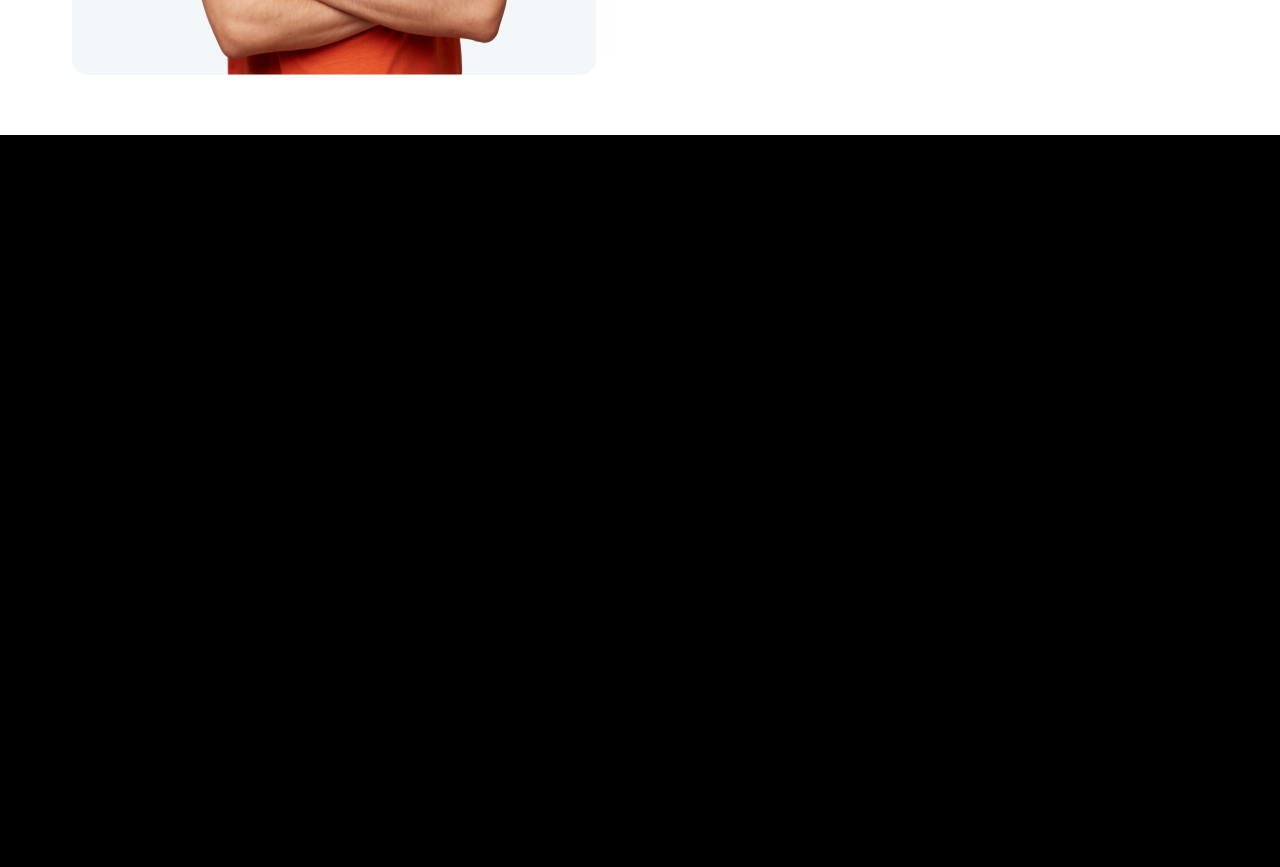
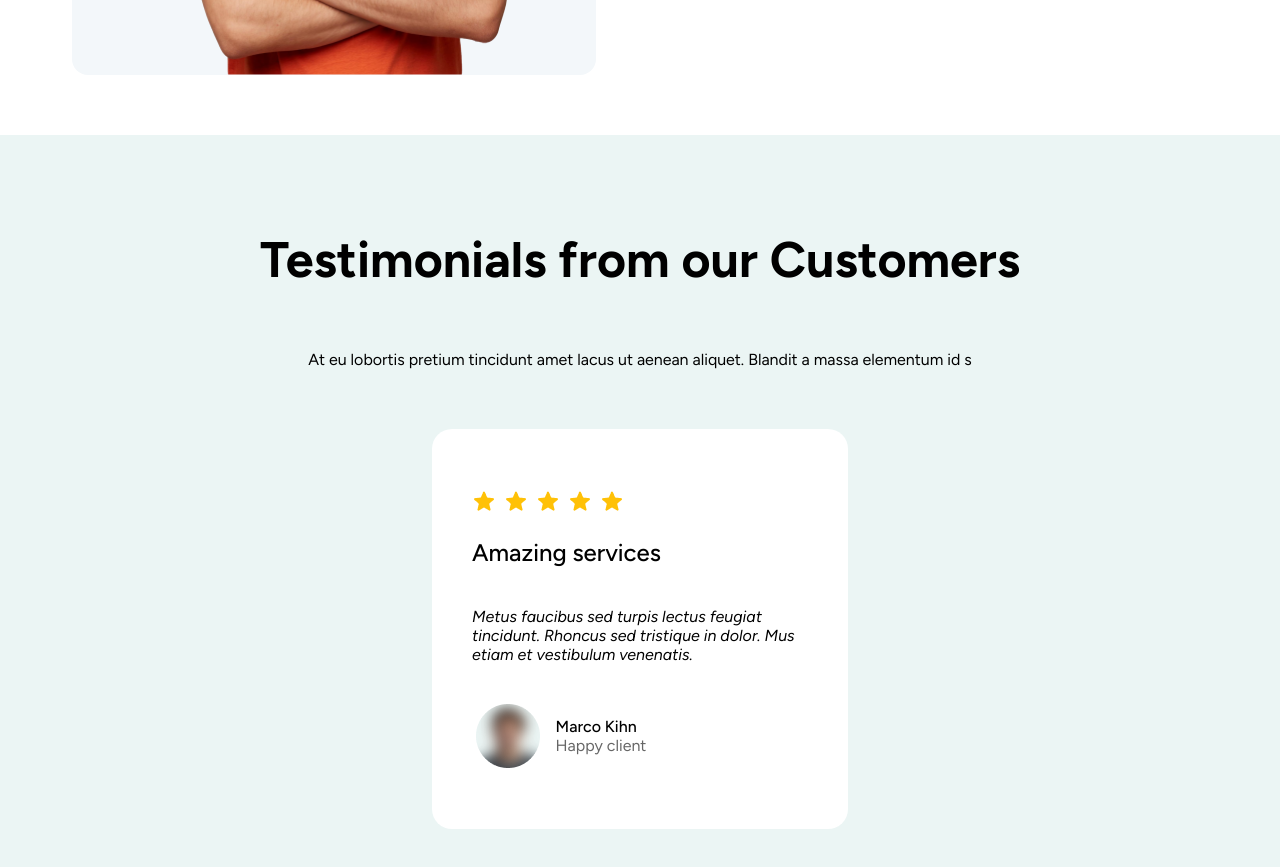
Before and after one commit to frontendvidu/Project-jobfindr, a React (Create React App) app: page / in a window 1280 px wide. Shown: the part 2380-3247 px from the top of the page. Before the commit the page ends 2515 px from the top, so only its background shows below. Built offline with nearby package versions, Linux system fonts and the light colour scheme.

Commit message:
Create Testimonial Component

```diff
--- a/src/App.jsx
+++ b/src/App.jsx
@@ -3,6 +3,7 @@ import Hero from "./Components/Hero/Hero";
 import Sponsored from "./Components/Sponsored/Sponsored";
 import Category from "./Components/Category/Category";
 import Services from "./Components/Services/Services";
+import Testimonials from "./Components/Testimonials/Testimonials";
 function App() {
   return (
     <>
@@ -10,6 +11,7 @@ function App() {
       <Sponsored />
       <Category />
       <Services />
+      <Testimonials />
     </>
   );
 }
--- /dev/null
+++ b/src/Components/Testimonials/Testimonials.jsx
@@ -0,0 +1,37 @@
+import React from "react";
+import styles from "./Testimonials.module.css";
+import Stars from "../../Images/Stars.png";
+import Avatar from "../../Images/Avatar.png";
+
+function Testimonials() {
+  return (
+    <section className={styles.sectionTestimonial}>
+      <h2 className={styles.headingTestimonial}>
+        Testimonials from our Customers
+      </h2>
+      <p className={styles.tagTestimonial}>
+        At eu lobortis pretium tincidunt amet lacus ut aenean aliquet. Blandit a
+        massa elementum id s
+      </p>
+      <div className={styles.slidesHandleTestimonial}>
+        <div className={styles.slideTestimonial}>
+          <img src={Stars} alt="stars" className={styles.starsTestimonial} />
+          <h3 className={styles.slideHeadingTestimonial}>Amazing services</h3>
+          <p className={styles.slideQuoteTestimonial}>
+            Metus faucibus sed turpis lectus feugiat tincidunt. Rhoncus sed
+            tristique in dolor. Mus etiam et vestibulum venenatis.
+          </p>
+          <div className={styles.authorTestimonial}>
+            <img src={Avatar} alt="stars" />
+            <div>
+              <p className={styles.authorNameTestimonial}>Marco Kihn</p>
+              <p className={styles.authorPositionTestimonial}>Happy client</p>
+            </div>
+          </div>
+        </div>
+      </div>
+    </section>
+  );
+}
+
+export default Testimonials;
--- /dev/null
+++ b/src/Components/Testimonials/Testimonials.module.css
@@ -0,0 +1,89 @@
+.sectionTestimonial {
+    width: 100%;
+    height: 788px;
+    background-color: #EBF5F4;
+    padding: 120px 0px;
+    display: flex;
+    flex-direction: column;
+    align-items: center;
+    justify-content: center;
+    gap: 60px;
+}
+
+.headingTestimonial {
+    font-size: 50px;
+    font-weight: 700;
+    color: black;
+}
+
+.tagTestimonial {
+    font-size: 16px;
+    font-weight: 400;
+    color: black;
+}
+
+.slidesHandleTestimonial {
+    width: 1296px;
+    height: 400px;
+    display: flex;
+    align-items: center;
+    justify-content: center;
+    gap: 24px;
+}
+
+.slideTestimonial {
+    width: 416px;
+    height: 400px;
+    padding: 40px;
+    border-radius: 20px;
+    display: flex;
+    justify-content: center;
+    align-items: f;
+    flex-direction: column;
+    background-color: white;
+}
+
+.slideHeadingTestimonial {
+    font-size: 24px;
+    font-weight: 500;
+    color: black;
+    margin-bottom: 40px;
+
+}
+
+.slideQuoteTestimonial {
+    font-size: 16px;
+    font-weight: 400;
+    color: black;
+    margin-bottom: 40px;
+    font-style: italic;
+
+}
+
+.authorTestimonial {
+    width: 178px;
+    height: 64px;
+    display: flex;
+    align-items: center;
+    justify-content: center;
+    gap: 16px;
+}
+
+.authorNameTestimonial {
+    font-size: 16px;
+    font-weight: 500;
+    color: black;
+}
+
+.authorPositionTestimonial {
+    font-size: 16px;
+    font-weight: 400;
+    color: rgba(0, 0, 0, 0.6);
+}
+
+.starsTestimonial {
+    width: 152px;
+    height: 24px;
+    object-fit: cover;
+  margin-bottom: 24px;
+}
```
Also changed, not shown: src/Images/Avatar.png (added), src/Images/Stars.png (added).
